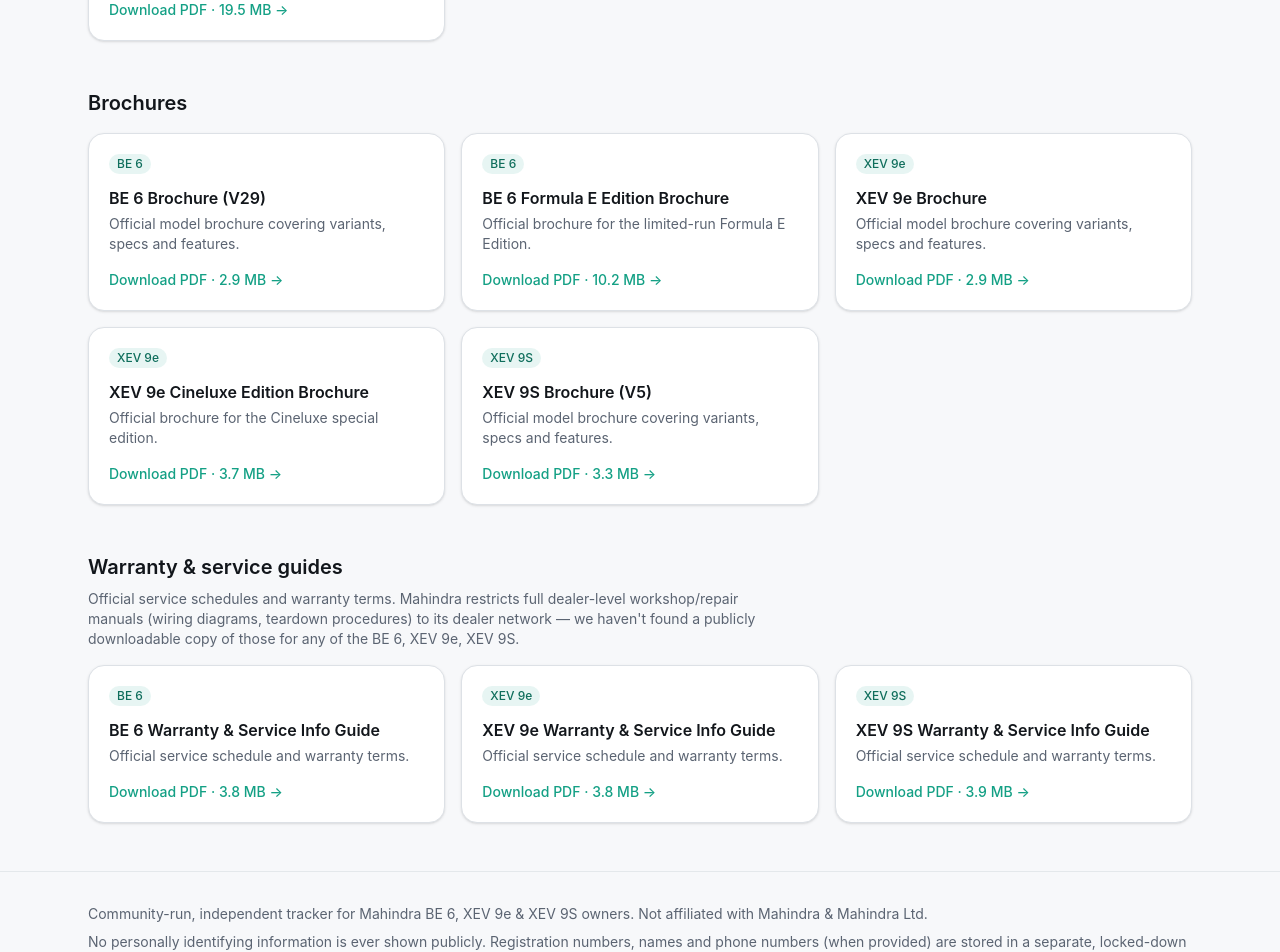
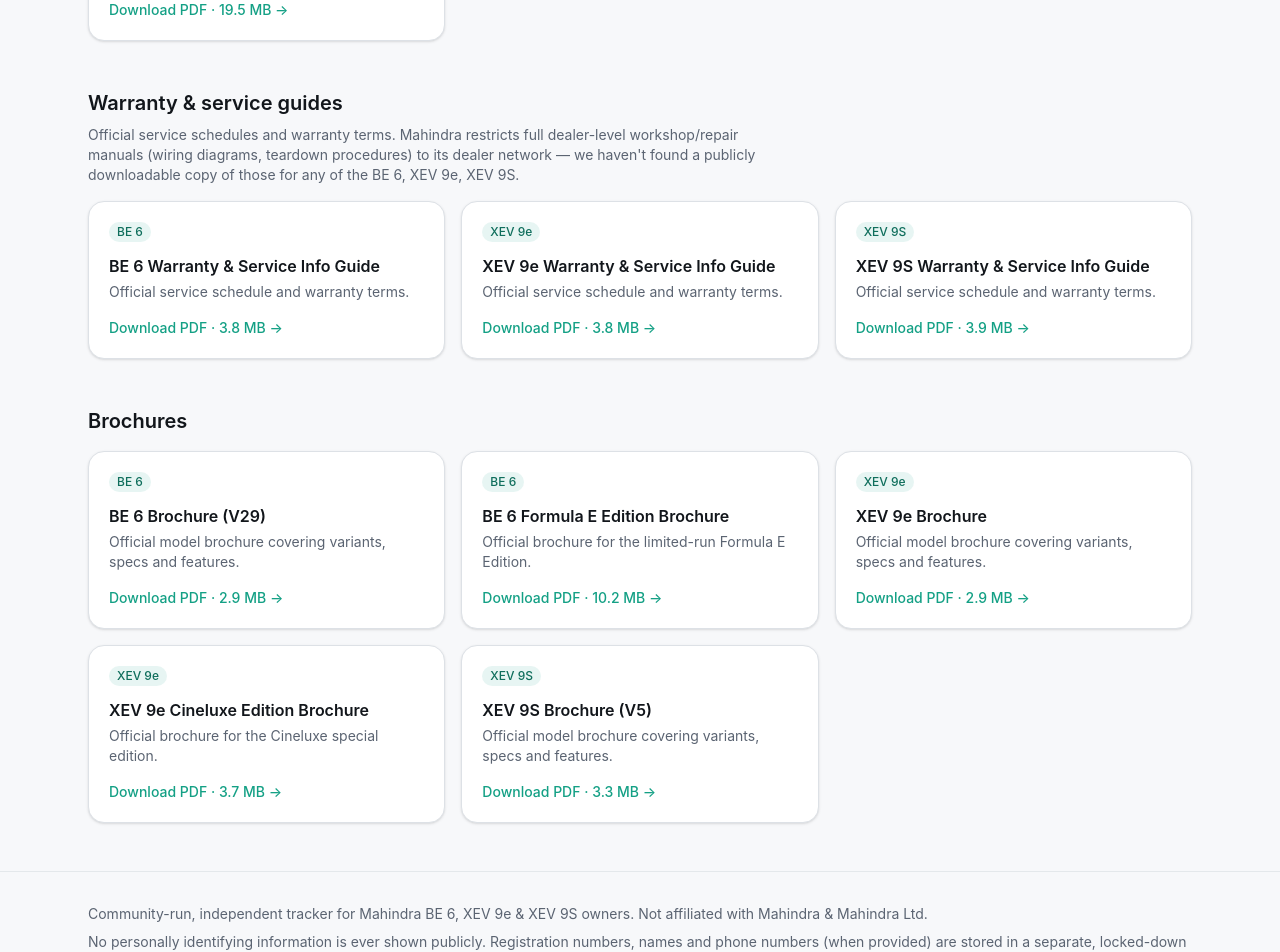
Before and after one commit to ayamgupta/bev-issue-tracker, a React (Vite) app: page /resources in a window 1280 px wide. Shown: the part 720-1672 px from the top of the page. Built offline with nearby package versions, Linux system fonts and the light colour scheme; no server answers.

Commit message:
Keep Brochures section at the bottom of Resources page

```diff
--- a/src/pages/Resources.tsx
+++ b/src/pages/Resources.tsx
@@ -162,15 +162,6 @@
       </section>
 
       <section className="mt-12">
-        <h2 className="text-xl font-semibold text-ink-900 dark:text-ink-50">Brochures</h2>
-        <div className="mt-4 grid gap-4 sm:grid-cols-2 lg:grid-cols-3">
-          {BROCHURES.map((doc) => (
-            <DocCard key={doc.file} doc={doc} />
-          ))}
-        </div>
-      </section>
-
-      <section className="mt-12">
         <h2 className="text-xl font-semibold text-ink-900 dark:text-ink-50">Warranty &amp; service guides</h2>
         <p className="mt-2 max-w-2xl text-sm text-ink-500">
           Official service schedules and warranty terms. Mahindra restricts full dealer-level workshop/repair manuals
@@ -183,6 +174,15 @@
           ))}
         </div>
       </section>
+
+      <section className="mt-12">
+        <h2 className="text-xl font-semibold text-ink-900 dark:text-ink-50">Brochures</h2>
+        <div className="mt-4 grid gap-4 sm:grid-cols-2 lg:grid-cols-3">
+          {BROCHURES.map((doc) => (
+            <DocCard key={doc.file} doc={doc} />
+          ))}
+        </div>
+      </section>
     </div>
   )
 }
```
